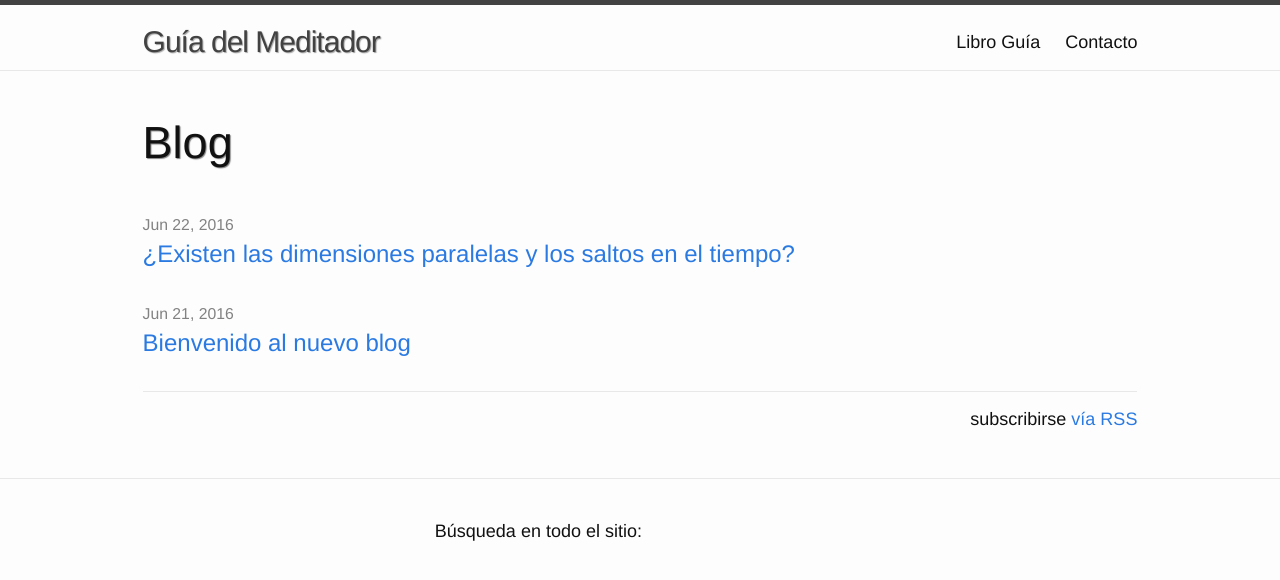
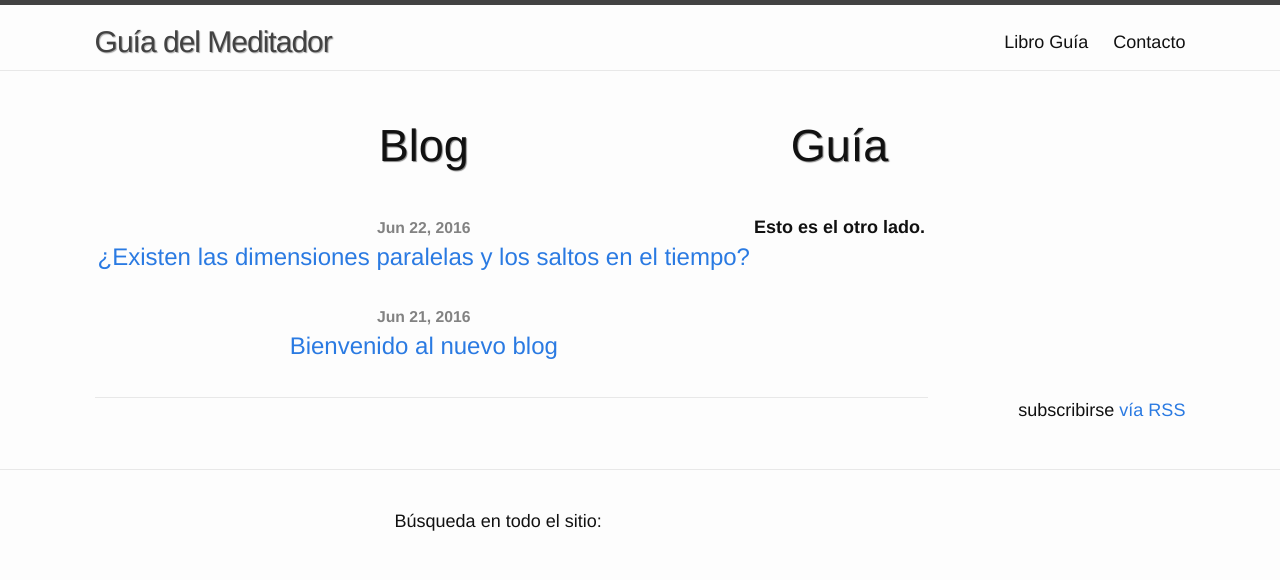
Before and after one commit to JavierRSobrino/JavierRSobrino.github.io, a Jekyll site: the page built from index.html, in a window 1280 px wide. Shown: the top 580 px of the page. Built offline with Jekyll 4.4.1, drawn with Linux system fonts in a browser that asks for light colours; comment, search, counter and statistics services are not loaded.

Commit message:
Portada a dos columnas

```diff
--- a/_includes/footer.html
+++ b/_includes/footer.html
@@ -64,28 +64,28 @@
 				<!-- </div> -->
 			<!-- </div> -->
 
-			<div id="disqus_thread"></div>
-			<script>
-				/**
-				*  RECOMMENDED CONFIGURATION VARIABLES: EDIT AND UNCOMMENT THE SECTION BELOW TO INSERT DYNAMIC VALUES FROM YOUR PLATFORM OR CMS.
-				*  LEARN WHY DEFINING THESE VARIABLES IS IMPORTANT: https://disqus.com/admin/universalcode/#configuration-variables
-				*/
-				/*
-				var disqus_config = function () {
-				this.page.url = "http://aquiahora.xyz";  // Replace PAGE_URL with your page's canonical URL variable
-				this.page.identifier = {{page.title}}; // Replace PAGE_IDENTIFIER with your page's unique identifier variable
-				};
-				*/
-				(function() {  // DON'T EDIT BELOW THIS LINE
-				var d = document, s = d.createElement('script');
+			<!-- <div id="disqus_thread"></div> -->
+			<!-- <script> -->
+			<!-- 	/** -->
+			<!-- 	*  RECOMMENDED CONFIGURATION VARIABLES: EDIT AND UNCOMMENT THE SECTION BELOW TO INSERT DYNAMIC VALUES FROM YOUR PLATFORM OR CMS. -->
+			<!-- 	*  LEARN WHY DEFINING THESE VARIABLES IS IMPORTANT: https://disqus.com/admin/universalcode/#configuration-variables -->
+			<!-- 	*/ -->
+			<!-- 	/* -->
+			<!-- 	var disqus_config = function () { -->
+			<!-- 	this.page.url = "http://aquiahora.xyz";  // Replace PAGE_URL with your page's canonical URL variable -->
+			<!-- 	this.page.identifier = {{page.title}}; // Replace PAGE_IDENTIFIER with your page's unique identifier variable -->
+			<!-- 	}; -->
+			<!-- 	*/ -->
+			<!-- 	(function() {  // DON'T EDIT BELOW THIS LINE -->
+			<!-- 	var d = document, s = d.createElement('script'); -->
 
-				s.src = '//javispace.disqus.com/embed.js';
+			<!-- 	s.src = '//javispace.disqus.com/embed.js'; -->
 
-				s.setAttribute('data-timestamp', +new Date());
-				(d.head || d.body).appendChild(s);
-				})();
-			</script>
-			<noscript>Por favor habilita JavaScript <a href="https://disqus.com/?ref_noscript" rel="nofollow"> para ver los comentarios.</a></noscript>
+			<!-- 	s.setAttribute('data-timestamp', +new Date()); -->
+			<!-- 	(d.head || d.body).appendChild(s); -->
+			<!-- 	})(); -->
+			<!-- </script> -->
+			<!-- <noscript>Por favor habilita JavaScript <a href="https://disqus.com/?ref_noscript" rel="nofollow"> para ver los comentarios.</a></noscript> -->
 
 
 
--- a/_sass/_layout.scss
+++ b/_sass/_layout.scss
@@ -232,11 +232,17 @@
     > li {
         margin-bottom: $spacing-unit;
     }
-		border-bottom: 1px solid $grey-color-light
-		;
 
 }
 
+.choose-table {
+		border-bottom: 1px solid $grey-color-light;
+		vertical-align: top;
+}
+
+.choose-box {
+		vertical-align: top;
+}
 
 .post-meta {
     font-size: $small-font-size;
--- a/css/main.scss
+++ b/css/main.scss
@@ -23,7 +23,7 @@ $grey-color-light: lighten($grey-color, 40%);
 $grey-color-dark:  darken($grey-color, 25%);
 
 // Width of the content area
-$content-width:    82.5%;
+$content-width:    90%;
 
 $on-palm:          600px;
 $on-laptop:        800px;
--- a/index.html
+++ b/index.html
@@ -4,8 +4,10 @@ layout: default
 
 <div class="home">
 
+
+	<table class="choose-table">
+		<tr class="choose-table"><th class="choose-box">
 			<h1 class="page-heading">Blog</h1>
-
 			<ul class="post-list">
 				{% for post in site.posts %}
 				<li>
@@ -17,6 +19,13 @@ layout: default
 				</li>
 				{% endfor %}
 			</ul>
+		</th>
+		<th class="choose-box">
+			<h1 class="page-heading">Guía</h1>
+			Esto es el otro lado.
+		</th></tr>
+	</table>
+
 
   <p class="rss-subscribe">subscribirse <a href="{{ "/feed.xml" | prepend: site.baseurl }}">vía RSS</a></p>
 
```
Lines whose indentation alone changed are shown as unchanged.
